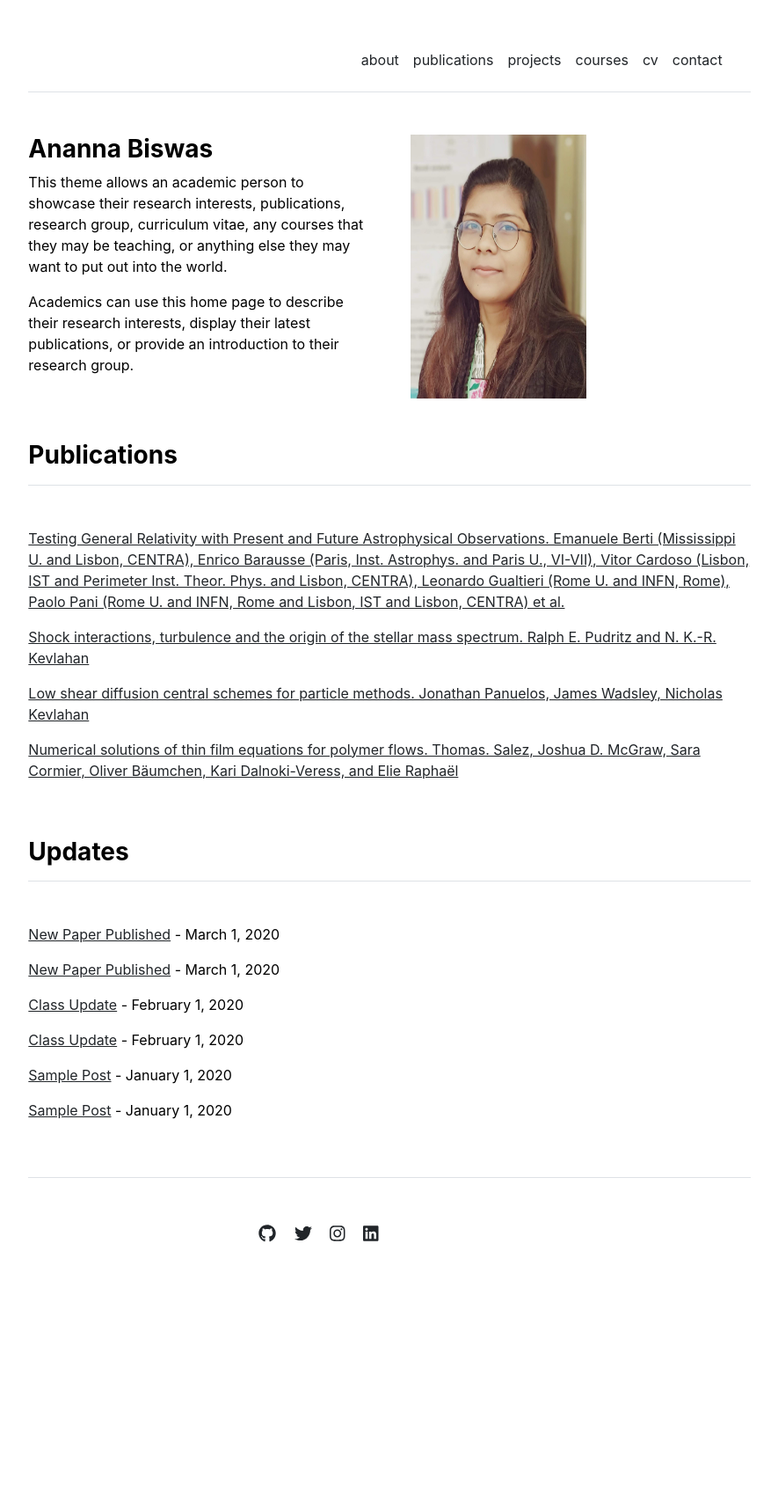
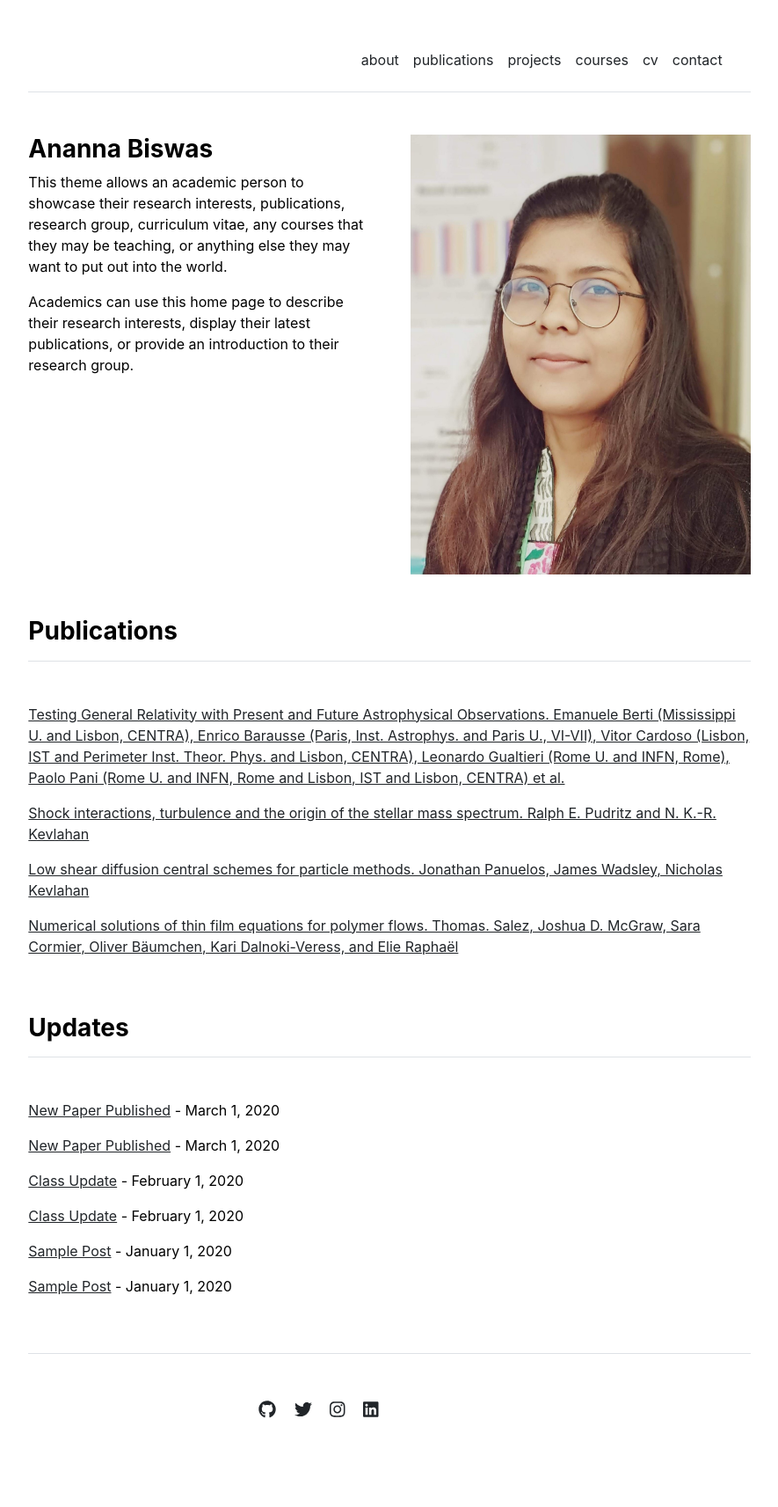
Before and after one commit to Anannabiswas/anannabiswas.github.io, a Jekyll site: the page built from index.md, in a window 1280 px wide. Shown: the whole page at 88% size, without its empty margins (197-1082 px from the left). Built offline with Jekyll 4.4.1, drawn with Linux system fonts in a browser that asks for light colours; before the commit the page ends 1513 px from its top, so only the background shows below that.

Commit message:
Update home.html

```diff
--- a/_layouts/home.html
+++ b/_layouts/home.html
@@ -8,7 +8,7 @@ layout: default
     {{ content }}
   </div>
   <div class="col-md-6">
-    <img src="{{ site.github.url }}/assets/img/ananna_1.jpeg" alt="Home" width="200" height="300">
+    <img src="{{ site.github.url }}/assets/img/ananna_1.jpeg" alt="Home" width="100%" height="500">
   </div>
 </div>
 
```
